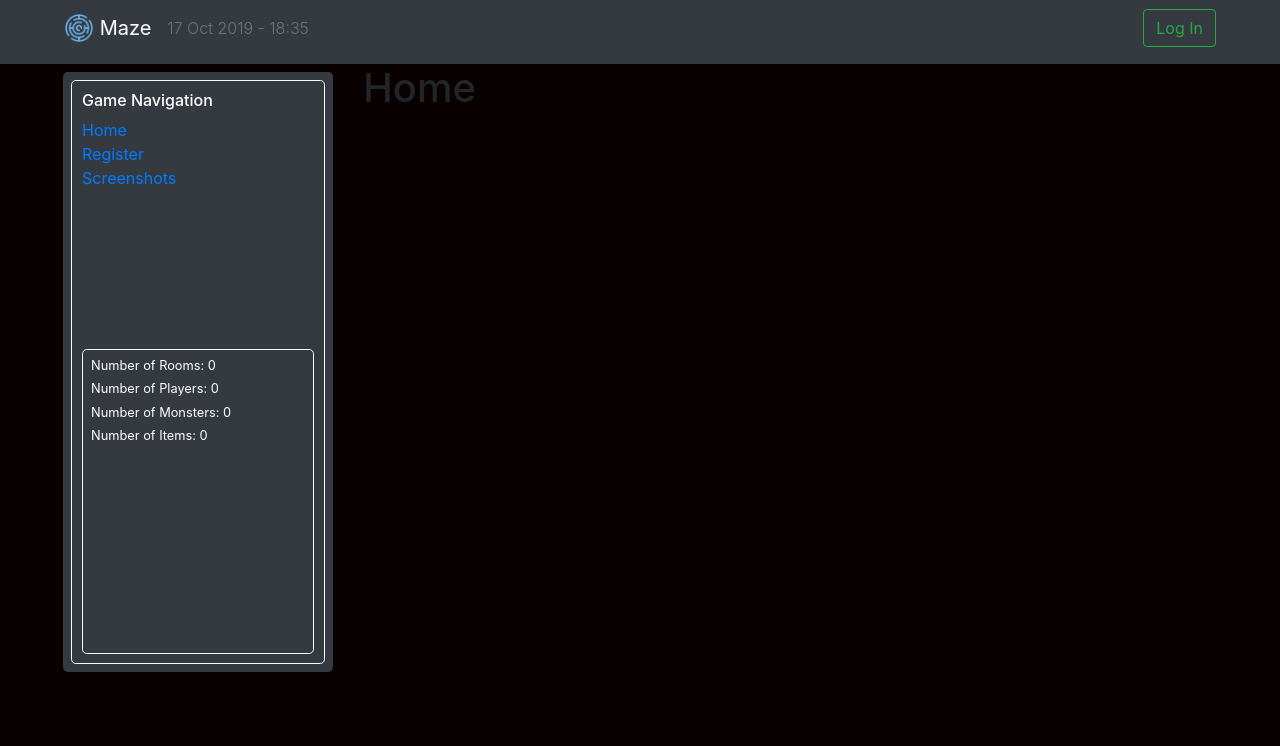
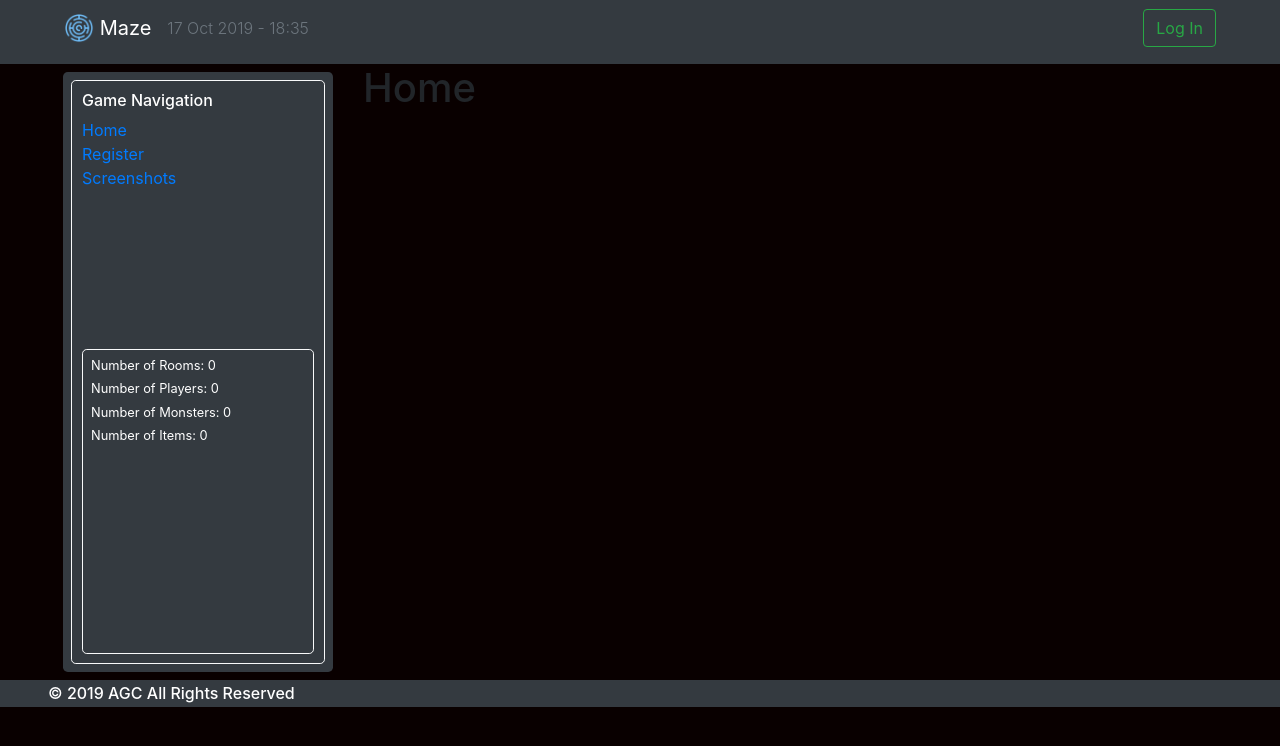
Before and after one commit to golionko/maze_game_react_ui, a React (Create React App) app: page / in a window 1280 px wide. Shown: the top 746 px of the page. Built offline with nearby package versions, Linux system fonts and the light colour scheme.

Commit message:
create a footer

```diff
--- /dev/null
+++ b/src/components/Footer/Footer.jsx
@@ -0,0 +1,8 @@
+import React from "react";
+
+
+const Footer = () => (
+        <div className="pl-5 pt-1 pb-1 mt-3 bg-dark text-white h6">© 2019 AGC All Rights Reserved</div>
+    );
+
+export default Footer;
--- a/src/pages/MainView/MainView.jsx
+++ b/src/pages/MainView/MainView.jsx
@@ -2,6 +2,7 @@ import React, { useEffect } from "react";
 import Routes from "./Routes";
 import { history } from "../../util/history";
 import Header from "../../components/Header/Header";
+import Footer from "../../components/Footer/Footer";
 import { Router } from "react-router-dom";
 import Sidebar from "../../components/Sidebar/Sidebar";
 import { useDispatch, useSelector } from "react-redux";
@@ -45,6 +46,7 @@ const MainView = () => {
             <Routes history={history} />{" "}
           </div>
         </div>
+        <Footer/>
       </div>
     </Router>
   );
```
